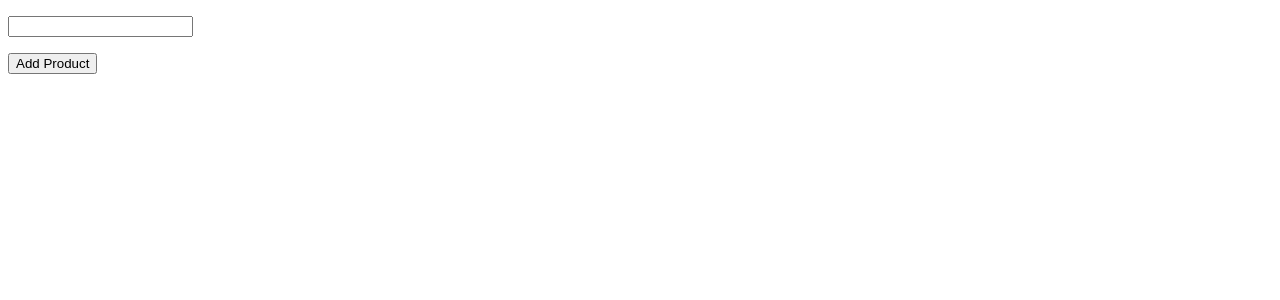
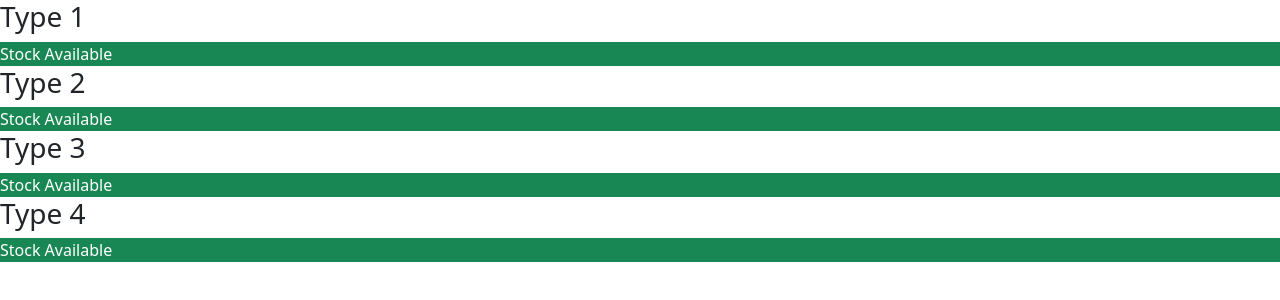
Before and after one commit to jamshed-qureshi/angular_course, an Angular app: page / in a window 1280 px wide. Shown: the top 300 px of the page. Built offline with nearby package versions, Linux system fonts and the light colour scheme.

Commit message:
12.ngClass_In_Angular

```diff
--- a/src/app/app.component.html
+++ b/src/app/app.component.html
@@ -1,2 +1,2 @@
 <!-- <p>App Works !!</p> -->
-<app-xi-ng-for-in-angular></app-xi-ng-for-in-angular>
+<app-xii-ng-class-in-angular></app-xii-ng-class-in-angular>
--- a/src/app/app.module.ts
+++ b/src/app/app.module.ts
@@ -9,6 +9,7 @@ import { VIIEventBindingComponent } from './lessons/vii-event-binding/vii-event-
 import { VIIITwoWayDataBindingComponent } from './lessons/viii-two-way-data-binding/viii-two-way-data-binding.component';
 import { XNgIfInAngularComponent } from './lessons/x-ng-if-in-angular/x-ng-if-in-angular.component';
 import { XINgForInAngularComponent } from './lessons/xi-ng-for-in-angular/xi-ng-for-in-angular.component';
+import { XIINgClassInAngularComponent } from './lessons/xii-ng-class-in-angular/xii-ng-class-in-angular.component';
 
 @NgModule({
   declarations: [
@@ -19,6 +20,7 @@ import { XINgForInAngularComponent } from './lessons/xi-ng-for-in-angular/xi-ng-
     VIIITwoWayDataBindingComponent,
     XNgIfInAngularComponent,
     XINgForInAngularComponent,
+    XIINgClassInAngularComponent,
   ],
   imports: [
     FormsModule,
--- /dev/null
+++ b/src/app/lessons/xii-ng-class-in-angular/xii-ng-class-in-angular.component.html
@@ -0,0 +1,22 @@
+<h3>Type 1</h3>
+<div *ngIf="isStockAvailable" class="text-white" [ngClass]="'bg-success'">
+    Stock Available
+</div>
+<div *ngIf="!isStockAvailable" class="text-white" [ngClass]="'bg-danger'">
+    Out of Stock.
+</div>
+
+<h3>Type 2</h3>
+<div class="text-white" [ngClass]="{'bg-success': isStockAvailable, 'bg-danger': !isStockAvailable}">
+    {{ isStockAvailable ? 'Stock Available' : 'Out of Stock.' }}
+</div>
+
+<h3>Type 3</h3>
+<div class="text-white" [ngClass]="isStockAvailable ? 'bg-success' : 'bg-danger'">
+    {{ isStockAvailable ? 'Stock Available' : 'Out of Stock.' }}
+</div>
+
+<h3>Type 4</h3>
+<div class="text-white" [ngClass]="stockCheck()">
+    {{ isStockAvailable ? 'Stock Available' : 'Out of Stock.' }}
+</div>
--- /dev/null
+++ b/src/app/lessons/xii-ng-class-in-angular/xii-ng-class-in-angular.component.ts
@@ -0,0 +1,14 @@
+import { Component } from '@angular/core';
+
+@Component({
+  selector: 'app-xii-ng-class-in-angular',
+  templateUrl: './xii-ng-class-in-angular.component.html',
+  styleUrls: ['./xii-ng-class-in-angular.component.css']
+})
+export class XIINgClassInAngularComponent {
+  isStockAvailable: boolean = true;
+
+  stockCheck(){
+    return this.isStockAvailable ? 'bg-success' : 'bg-danger';
+  }
+}
--- a/src/index.html
+++ b/src/index.html
@@ -6,6 +6,7 @@
   <base href="/">
   <meta name="viewport" content="width=device-width, initial-scale=1">
   <link rel="icon" type="image/x-icon" href="favicon.ico">
+  <link href="https://cdn.jsdelivr.net/npm/bootstrap@5.3.0-alpha1/dist/css/bootstrap.min.css" rel="stylesheet" integrity="sha384-GLhlTQ8iRABdZLl6O3oVMWSktQOp6b7In1Zl3/Jr59b6EGGoI1aFkw7cmDA6j6gD" crossorigin="anonymous">
 </head>
 <body>
   <app-root></app-root>
```
Also changed, not shown: src/app/lessons/xii-ng-class-in-angular/xii-ng-class-in-angular.component.css (added).
